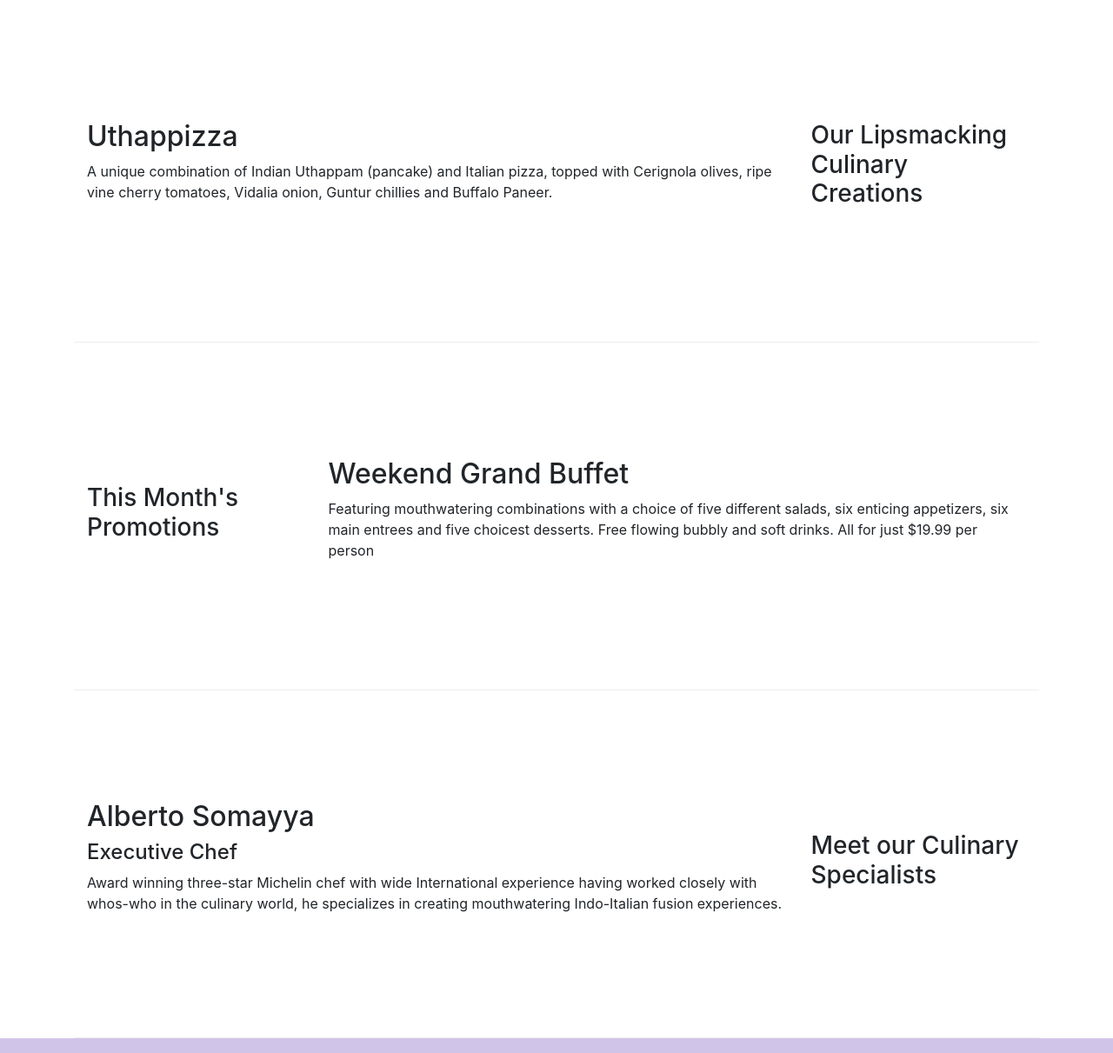
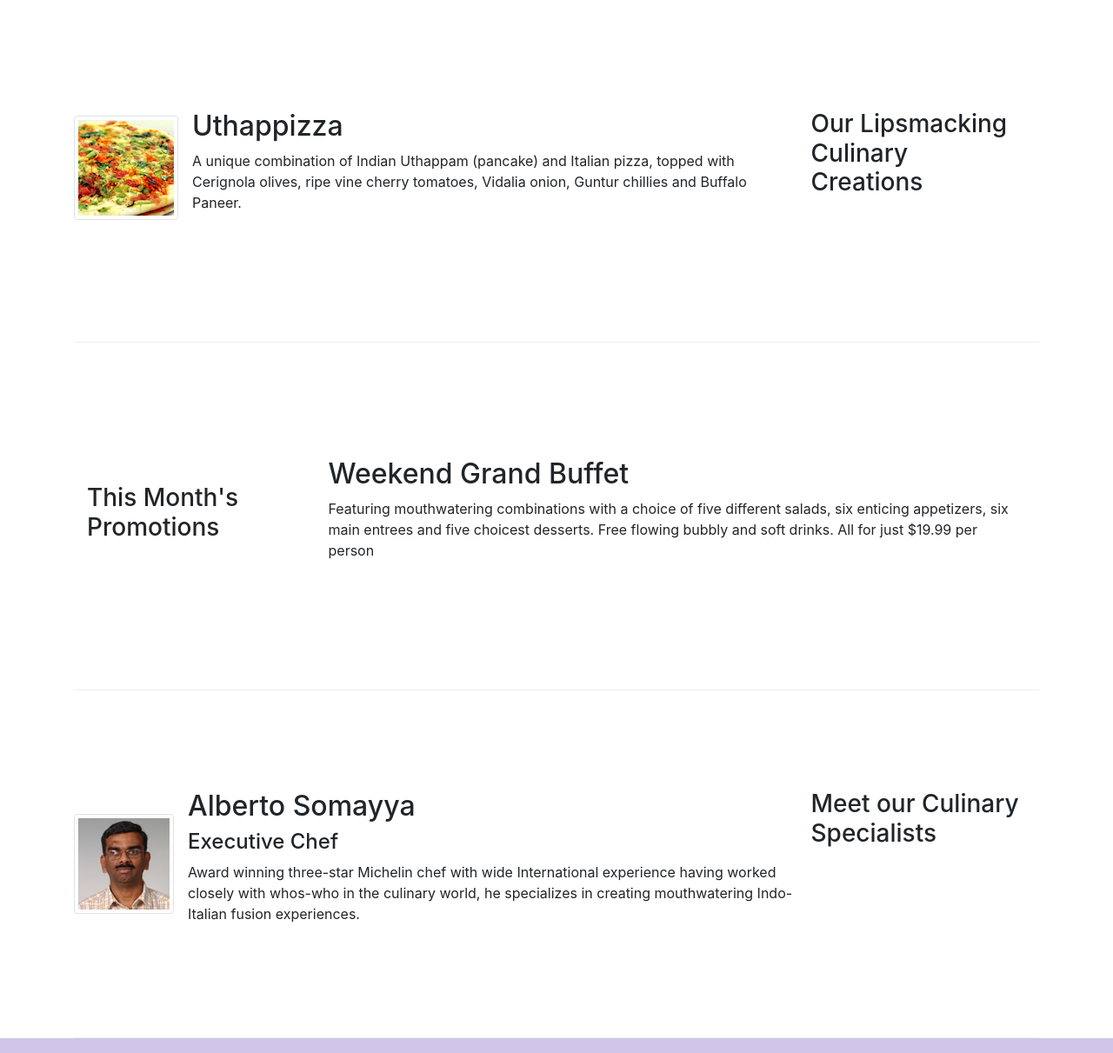
Before and after one commit to Ankur21980/Bootstrap, a website: page index.html in a window 1280 px wide. Shown: the part 340-1551 px from the top of the page at 87% size. Drawn offline with nearby package versions, Linux system fonts and the light colour scheme.

Commit message:
Images and Media

```diff
--- a/index.html
+++ b/index.html
@@ -23,7 +23,7 @@
             <button class="navbar-toggler" type="button" data-toggle="collapse" data-target="#Navbar">
                 <span class="navbar-toggler-icon"></span>
             </button>
-            <a class="navbar-brand" href="#">Ristorante Con Fusion</a>
+            <a class="navbar-brand mr-auto" href="#"><img src="img/logo.png" height="30" width="41"></a>
             <div class="collapse navbar-collapse" id="Navbar">
 
                 <ul class="navbar-nav mr-auto">
@@ -44,7 +44,8 @@
                     <h1>Ristorante con Fusion</h1>
                     <p>We take inspiration from the World's best cuisines, and create a unique fusion experience. Our lipsmacking creations will tickle your culinary senses!</p>
                 </div>
-                <div class="col-12 col-sm">
+                <div class="col-12 col-sm align-self-center">
+                    <img src="img/logo.png" class="img-fluid">
                 </div>
             </div>
         </div>
@@ -52,13 +53,22 @@
 
     <div class="container">
         <div class="row row-content align-items-center">
+
+            <div class="media">
+                <img class="d-flex mr-3 img-thumbnail align-self-center"
+                        src="img/uthappizza.png" alt="Uthappizza">
+                <div class="media-body">
+                    <h2 class="mt-0">Uthappizza</h2>
+                    <p class="d-none d-sm-block">A unique combination of Indian Uthappam (pancake) and
+                        Italian pizza, topped with Cerignola olives, ripe vine
+                        cherry tomatoes, Vidalia onion, Guntur chillies and
+                        Buffalo Paneer.</p>
+                </div>
                 <div class="col-12 col-sm-4 order-sm-last col-md-3">
                     <h3>Our Lipsmacking Culinary Creations</h3>
                 </div>
-            <div class="col col-sm order-sm-first col-md">
-                <h2>Uthappizza</h2>
-                <p>A unique combination of Indian Uthappam (pancake) and Italian pizza, topped with Cerignola olives, ripe vine cherry tomatoes, Vidalia onion, Guntur chillies and Buffalo Paneer.</p>
             </div>
+
         </div>
 
 
@@ -73,13 +83,22 @@
         </div>
 
         <div class="row row-content align-items-center">
+
+            <div class="media">
+                    <img class="d-flex mr-3 img-thumbnail align-self-center"
+                            src="img/alberto.png" alt="Alberto Somayya">
+                    <div class="media-body">
+                        <h2 class="mt-0">Alberto Somayya</h2>
+                        <h4>Executive Chef</h4>
+                        <p class="d-none d-sm-block">Award winning three-star Michelin chef with wide
+                            International experience having worked closely with
+                            whos-who in the culinary world, he specializes in
+                            creating mouthwatering Indo-Italian fusion experiences.
+                            </p>
+                    </div>
                     <div class="col-12 col-sm-4 order-sm-last col-md-3">
                         <h3>Meet our Culinary Specialists</h3>
                     </div>
-            <div class="col col-sm order-sm-first col-md">
-                <h2>Alberto Somayya</h2>
-                <h4>Executive Chef</h4>
-                <p>Award winning three-star Michelin chef with wide International experience having worked closely with whos-who in the culinary world, he specializes in creating mouthwatering Indo-Italian fusion experiences. </p>
             </div>
         </div>
     </div>
```
Also changed, not shown: aboutus.html (+3 -2 lines), contactus.html (+3 -2 lines), img/alberto.png (added), img/buffet.png (added), img/logo.png (added), img/uthappizza.png (added), 1 other file. Lines whose indentation alone changed are shown as unchanged.
